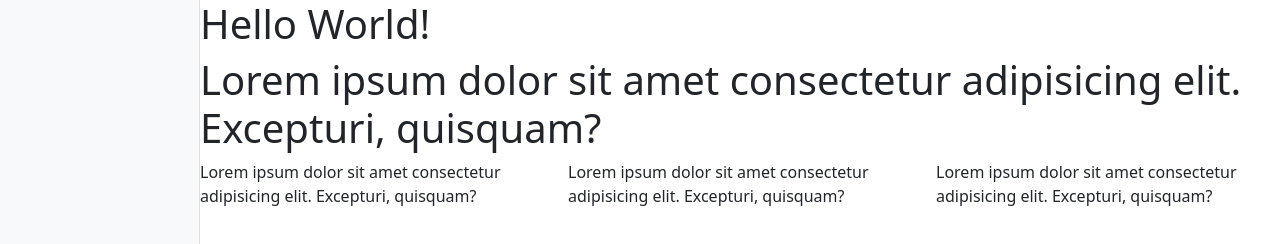
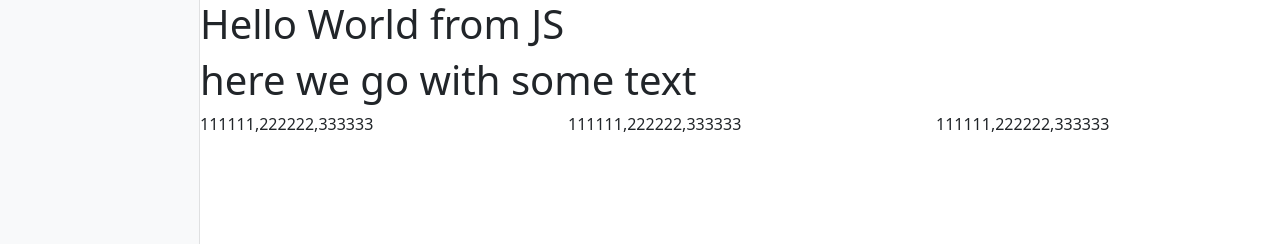
Before and after one commit to Draiking/JavaScriptConstructor, a plain HTML site: page index.html in a window 1280 px wide. Shown: the top 244 px of the page. Drawn offline with nearby package versions, Linux system fonts and the light colour scheme.

Commit message:
разгузка с помощью функции

```diff
--- a/index.html
+++ b/index.html
@@ -13,34 +13,16 @@
         <div id="panel" class="bg-light sidebar"></div>
         <div id="site" class="content">
 
-            <div class="row">
-                <div class="col-sm">
-                    <h1>Hello World!</h1>
-                </div>
-            </div>
 
-            <div class="row">
-                <div class="col-sm">
-                    <h1>Lorem ipsum dolor sit amet consectetur adipisicing elit. Excepturi, quisquam?</h1>
-                </div>
-            </div>
 
-            <div class="row">
-                <div class="col-sm">
-                    Lorem ipsum dolor sit amet consectetur adipisicing elit. Excepturi, quisquam?
-                </div>
-                <div class="col-sm">
-                    Lorem ipsum dolor sit amet consectetur adipisicing elit. Excepturi, quisquam?
-                </div>
-                <div class="col-sm">
-                    Lorem ipsum dolor sit amet consectetur adipisicing elit. Excepturi, quisquam?
-                </div>
-            </div>
+
+
+
 
         </div>
 
     </div>
 
-    <script src="./index.js"></script>
+<script src="./index.js"></script>
 </body>
 </html>
--- a/index.js
+++ b/index.js
@@ -0,0 +1,57 @@
+const model = [
+    { type: 'title', value: 'Hello World from JS' },
+    { type: 'text', value: 'here we go with some text' },
+    {
+        type: 'columns', value: [
+            '111111',
+            '222222',
+            '333333',
+        ]
+    }
+]
+
+const $site = document.querySelector('#site')
+
+model.forEach(block => {
+    let html = '';
+
+    if (block.type === 'title') {
+        html = title(block)
+    } else if (block.type === 'text') {
+        html = `
+        <div class="row">
+        <div class="col-sm">
+            <h1>${block.value}</h1>
+        </div>
+        </div>
+        `
+    } else if (block.type === 'columns') {
+        html = `
+        <div class="row">
+        <div class="col-sm">
+            ${block.value}
+        </div>
+        <div class="col-sm">
+            ${block.value}
+        </div>
+        <div class="col-sm">
+            ${block.value}
+        </div>
+        </div>
+        `
+    }
+
+    $site.insertAdjacentHTML('beforeend', html)
+
+})
+
+
+function title (block) {
+    return `
+    <div class="row">
+        <div class="col-sm">
+            <h1>${block.value}</h1>
+        </div>
+    </div>
+`
+}
```
